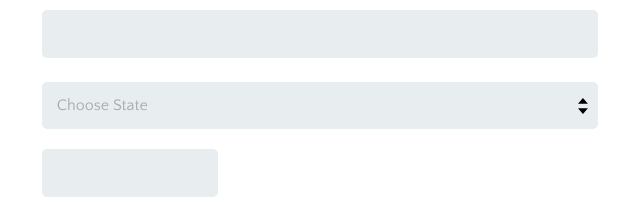
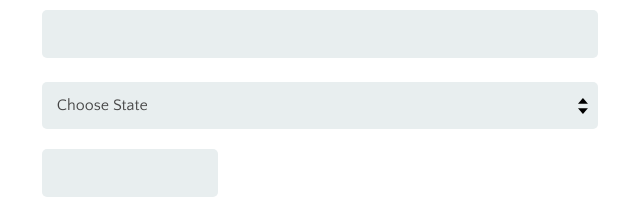
Before and after one commit to gschweizer/Online-Registration-Form, a plain HTML site: page index.html in a window 1280 px wide. Shown: the part 600-800 px from the top of the page, 391-1031 px from the left. Drawn offline with Linux system fonts and the light colour scheme.

Commit message:
Removed unnecessary markup/css

```diff
--- a/css/style.css
+++ b/css/style.css
@@ -119,7 +119,6 @@ input:focus {
 }
 
 select {
- color: #aaa;
  cursor: pointer;
  /*added new arrows since removed all default css*/
  background-image: url(../images/arrows.svg);
--- a/index.html
+++ b/index.html
@@ -37,10 +37,9 @@
    <label for="city">City</label>
    <input type="text" id="city" name="user_city">
 
-  <div class="selectmenu">
    <label for="state">State</label>
    <select id="state" name="user_state">
-     <option value="choose">Choose State</option>
+     <option value="choose-state">Choose State</option>
      <option value="AL">AL</option>
      <option value="AK">AK</option>
      <option value="AZ">AZ</option>
@@ -93,7 +92,6 @@
      <option value="WI">WI</option>
      <option value="WY">WY</option>
    </select>
-  </div>
 
    <label for="zip">Zip Code</label>
    <input type="number" id="zip" name="user_zip">
```
Also changed, not shown: images/Paper_texture.jpg (added).
